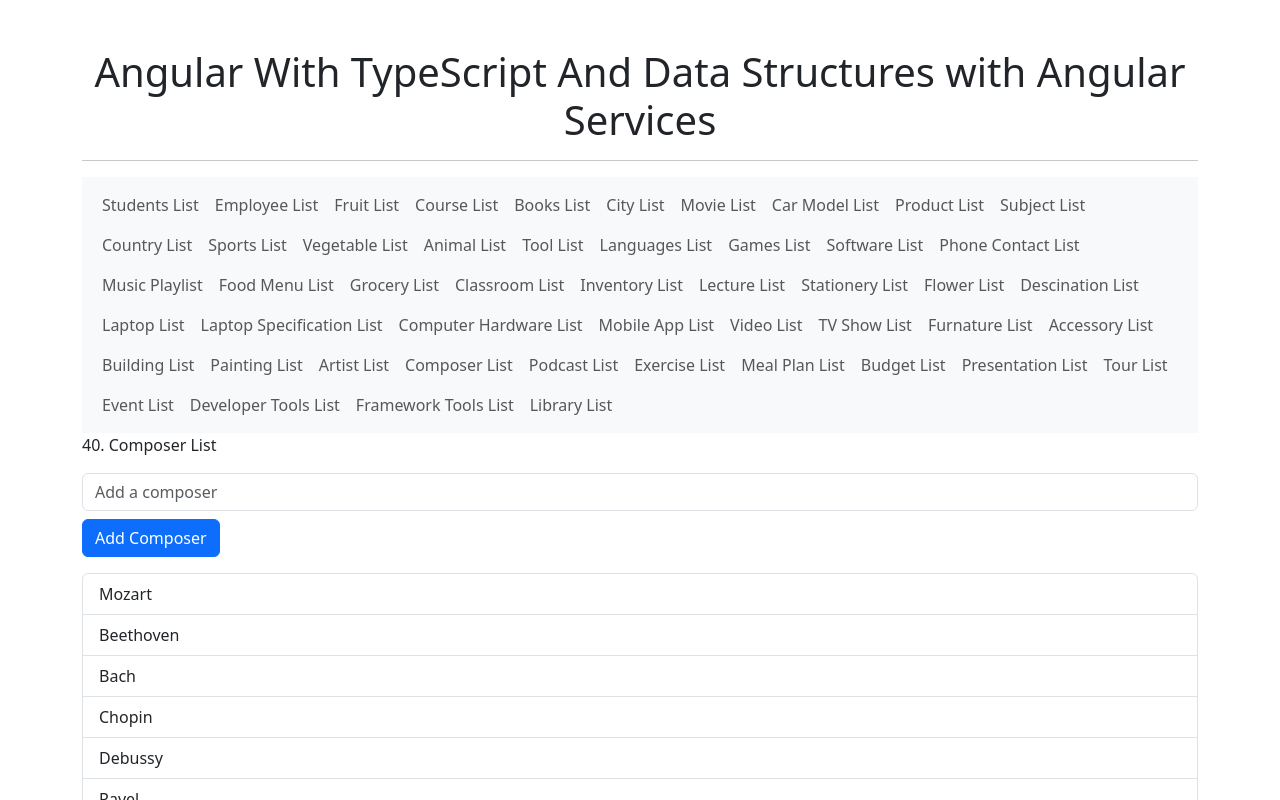
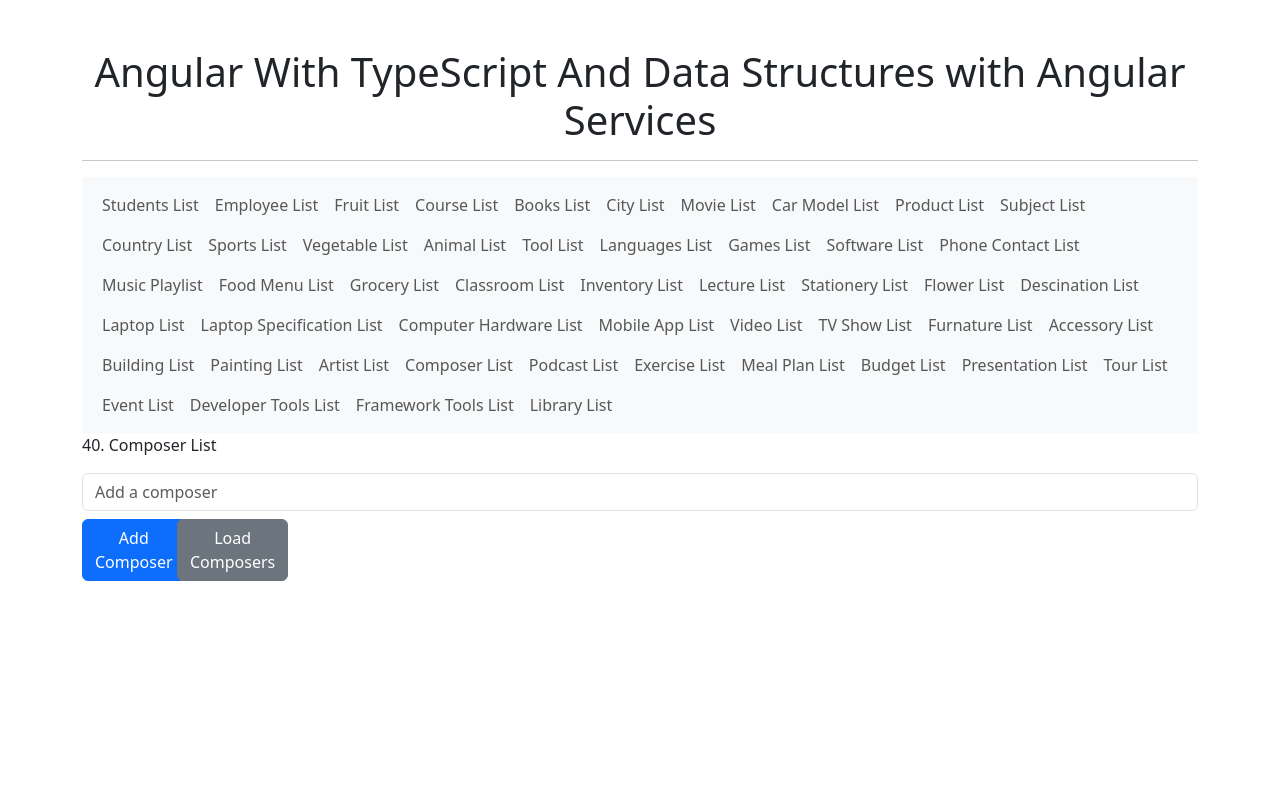
Before and after one commit to muningg/Angular_With_TypeScript_And_Data_Structures, an Angular app: page /composer-list in a window 1280 px wide. Shown: the top 800 px of the page. Built offline with nearby package versions, Linux system fonts and the light colour scheme.

Commit message:
feat(composer-list-service): add service to load composer list

```diff
--- a/src/app/components/composer-list/composer-list.component.html
+++ b/src/app/components/composer-list/composer-list.component.html
@@ -1,8 +1,14 @@
 <p>40. Composer List</p>
 <input type="text" class="form-control" [(ngModel)]="newComposer" placeholder="Add a composer" />
 
-<button class="btn btn-primary mt-2" (click)="addComposer()">Add Composer</button>
-
+<div class="row">
+  <div class="col-sm-1">
+    <button class="btn btn-primary mt-2" (click)="addComposer()">Add Composer</button>
+  </div>
+  <div class="col-sm-1">
+    <button class="btn btn-secondary mt-2" (click)="provideComposersList()">Load Composers</button>
+  </div>
+</div>
 <ul class="mt-3 list-group">
   <li class="list-group-item" *ngFor="let composer of composers">
     {{composer}}
--- a/src/app/components/composer-list/composer-list.component.ts
+++ b/src/app/components/composer-list/composer-list.component.ts
@@ -1,4 +1,5 @@
 import { Component } from '@angular/core';
+import { ComposerListService } from './composer-list.service';
 
 @Component({
   selector: 'app-composer-list',
@@ -6,13 +7,17 @@ import { Component } from '@angular/core';
   styleUrl: './composer-list.component.css'
 })
 export class ComposerListComponent {
-  composers: string[] = ['Mozart', 'Beethoven', 'Bach', 'Chopin', 'Debussy', 'Ravel', 'Stravinsky', 'Shostakovich', 'Tchaikovsky', 'Brahms'];
+  composers: string[] = [];
   newComposer: string = '';
+  constructor(private composerListService: ComposerListService) { }
 
   addComposer() {
     if (this.newComposer.trim()) {
-      this.composers.push(this.newComposer);
+      this.composerListService.addComposer(this.newComposer);
       this.newComposer = '';
     }
   }
+  provideComposersList() {
+    this.composers = this.composerListService.loadComposers();
+  }
 }
--- /dev/null
+++ b/src/app/components/composer-list/composer-list.service.ts
@@ -0,0 +1,18 @@
+import { Injectable } from '@angular/core';
+
+@Injectable({
+  providedIn: 'root'
+})
+export class ComposerListService {
+  private composers: string[] = [
+    'Mozart', 'Beethoven', 'Bach', 'Chopin', 'Debussy', 'Ravel', 'Stravinsky', 'Shostakovich', 'Tchaikovsky', 'Brahms'
+  ];
+
+  loadComposers() {
+    return this.composers;
+  }
+
+  addComposer(composer: string) {
+    this.composers.push(composer);
+  }
+}
```
Also changed, not shown: 1 other file (tests, documents, lock files or other folders).
